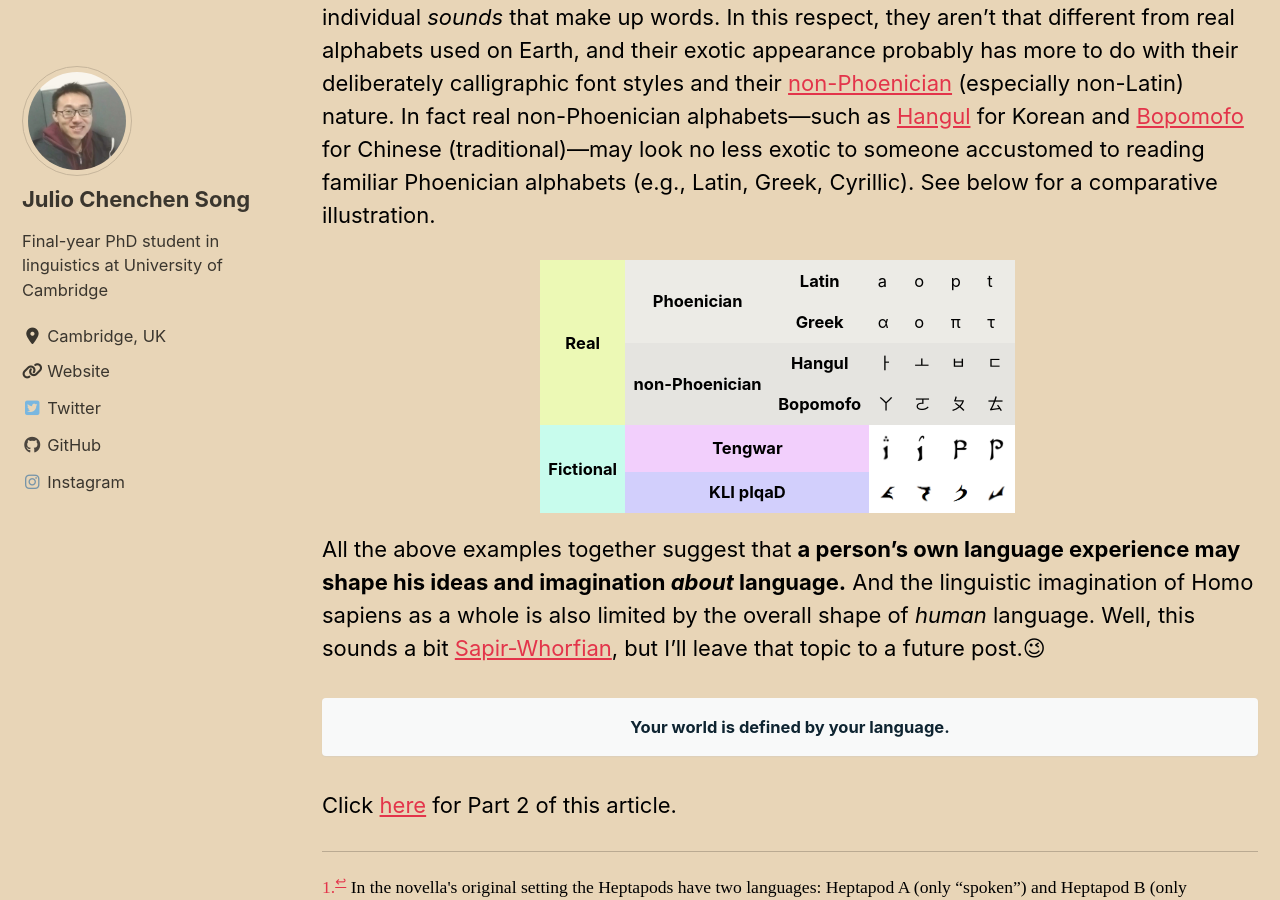
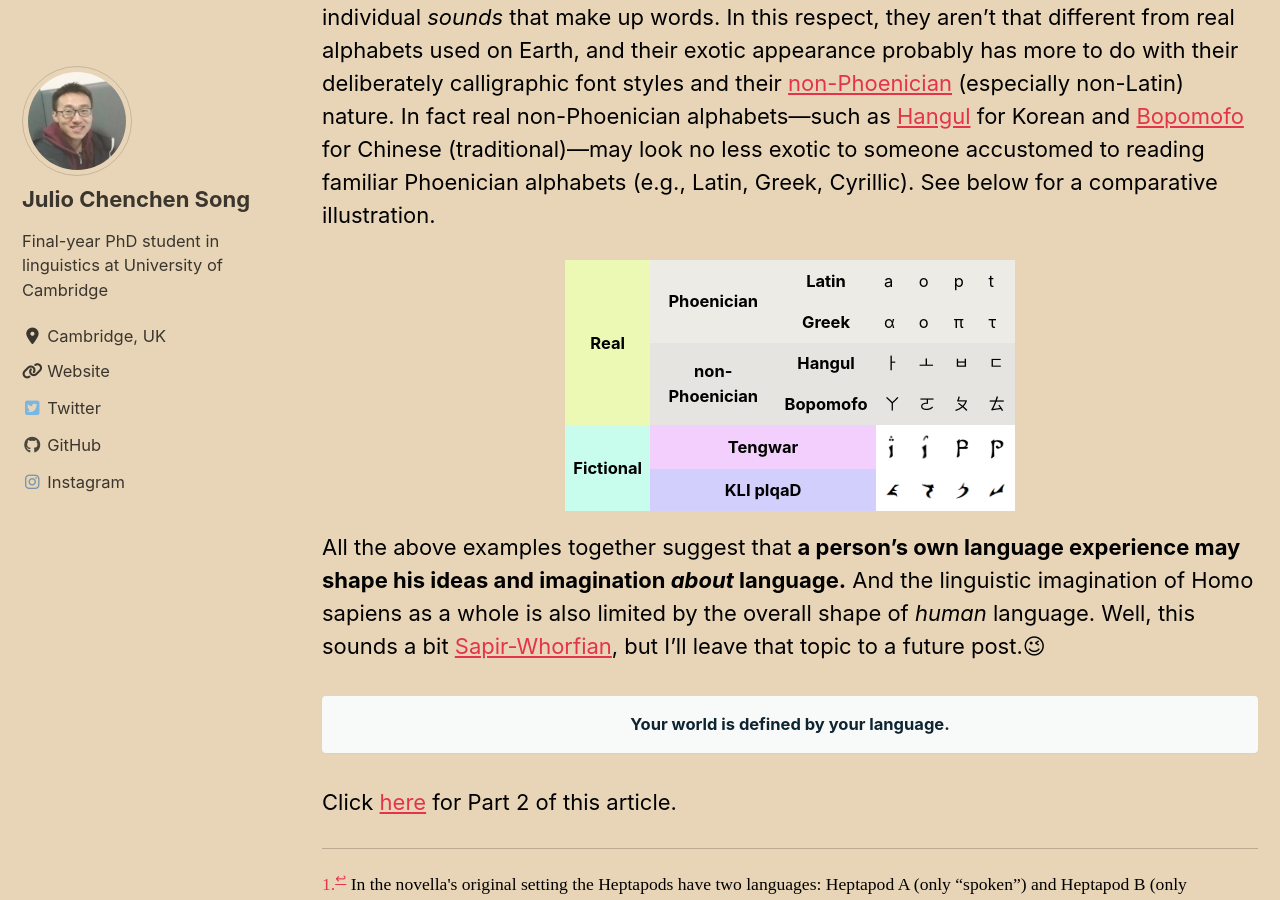
Before and after one commit to juliosong/blog, a Jekyll site: the page built from _posts/2019-08-15-linguistics-in-three-body-part-1.md, in a window 1280 px wide and 900 px high, scrolled down 5758 px. Built offline with Jekyll 4.4.1, drawn with Linux system fonts in a browser that asks for light colours; cached includes are drawn as plain includes; nearby versions of some CDN libraries; comment, search, counter and statistics services are not loaded.

Commit message:
adjusted table width

```diff
--- a/_posts/2019-08-15-linguistics-in-three-body-part-1.md
+++ b/_posts/2019-08-15-linguistics-in-three-body-part-1.md
@@ -55,7 +55,7 @@ Elvish and Klingon additionally have specially invented writing systems. See bel
 
 However, these exotic-looking scripts are actually as "ourworldly" as their corresponding spoken languages. Between the two, the Elvish script (called [Tengwar](https://en.wikipedia.org/wiki/Tengwar)) is more finished, but both systems are still [phonemically oriented](https://en.wikipedia.org/wiki/Phonemic_orthography)---that is, they try to write down the individual _sounds_ that make up words. In this respect, they aren't that different from real alphabets used on Earth, and their exotic appearance probably has more to do with their deliberately calligraphic font styles and their [non-Phoenician](https://en.wikipedia.org/wiki/Alphabet#Asian_alphabets) (especially non-Latin) nature. In fact real non-Phoenician alphabets---such as [Hangul](https://en.wikipedia.org/wiki/Hangul) for Korean and [Bopomofo](https://en.wikipedia.org/wiki/Bopomofo) for Chinese (traditional)---may look no less exotic to someone accustomed to reading familiar Phoenician alphabets (e.g., Latin, Greek, Cyrillic). See below for a comparative illustration.
 
-<table style="width: 500px; margin: 5px auto 20px auto; border: 0;">
+<table style="width: 450px; margin: 5px auto 20px auto; border: 0;">
 <tr style="background-color: #ECEBE6; border: 0;">
 <th style="background-color: #ECF9B5; border: none; text-align: center; vertical-align: middle;" rowspan="4">Real</th>
 <th style="border: none; text-align: center; vertical-align: middle;" rowspan="2">Phoenician</th>
```
